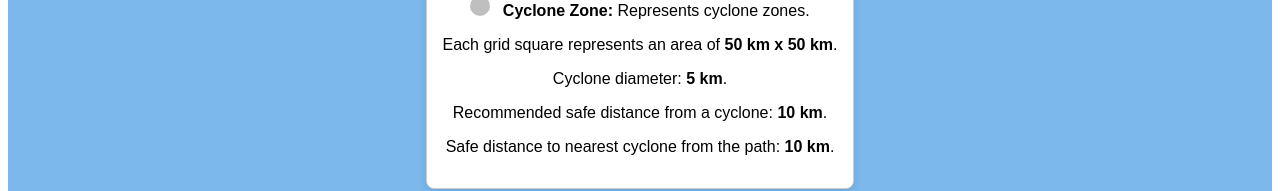
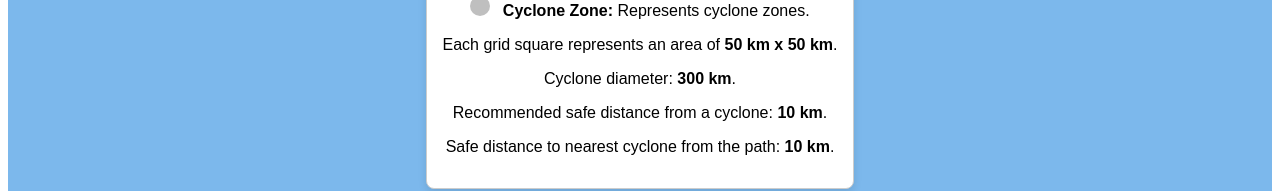
Before and after one commit to Karmvirjadeja/SIH-2024, a React (Vite) app: page / in a window 1280 px wide. Shown: the part 215-406 px from the top of the page. Built offline with nearby package versions, Linux system fonts and the light colour scheme.

Commit message:
Here added the diameter of the cyclone

```diff
--- a/src/Card.jsx
+++ b/src/Card.jsx
@@ -20,7 +20,7 @@ const Card = ({ safeDistance }) => {
         Each grid square represents an area of <strong>50 km x 50 km</strong>.
       </p>
       <p>
-        Cyclone diameter: <strong>5 km</strong>.
+        Cyclone diameter: <strong>300 km</strong>.
       </p>
       <p>
         Recommended safe distance from a cyclone: <strong>10 km</strong>.
```
